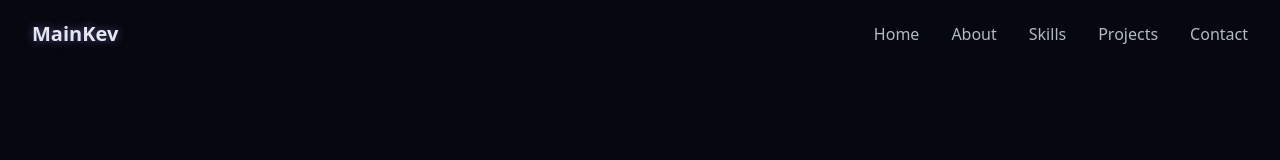
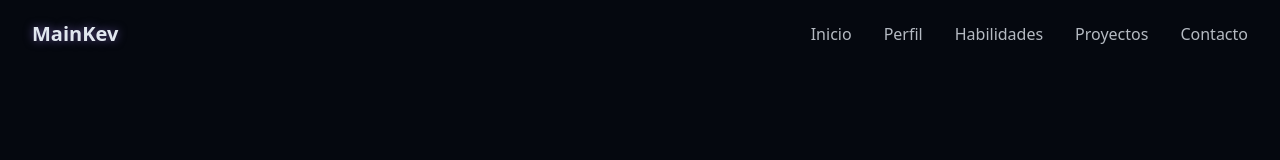
Before and after one commit to KevHLJob/Mainkev-portfolio, a React (Vite) app: page / in a window 1280 px wide. Shown: the top 160 px of the page. Built offline with nearby package versions, Linux system fonts and the light colour scheme.

Commit message:
change navbar and contact section

```diff
--- a/src/components/ContactSection.jsx
+++ b/src/components/ContactSection.jsx
@@ -44,7 +44,7 @@ export const ContactSection = () => {
           <div className="space-y-8">
             <h3 className="text-2xl font-semibold mb-6">
               {" "}
-              Contact Information
+              Información de contacto
             </h3>
 
             <div className="space-y-6 justify-center">
--- a/src/components/Navbar.jsx
+++ b/src/components/Navbar.jsx
@@ -3,11 +3,11 @@ import { Menu, X } from "lucide-react";
 import { useEffect, useState } from "react";
 
 const navItems = [
-  { name: "Home", href: "#hero" },
-  { name: "About", href: "#about" },
-  { name: "Skills", href: "#skills" },
-  { name: "Projects", href: "#projects" },
-  { name: "Contact", href: "#contact" },
+  { name: "Inicio", href: "#hero" },
+  { name: "Perfil", href: "#about" },
+  { name: "Habilidades", href: "#skills" },
+  { name: "Proyectos", href: "#projects" },
+  { name: "Contacto", href: "#contact" },
 ];
 
 export const Navbar = () => {
```
